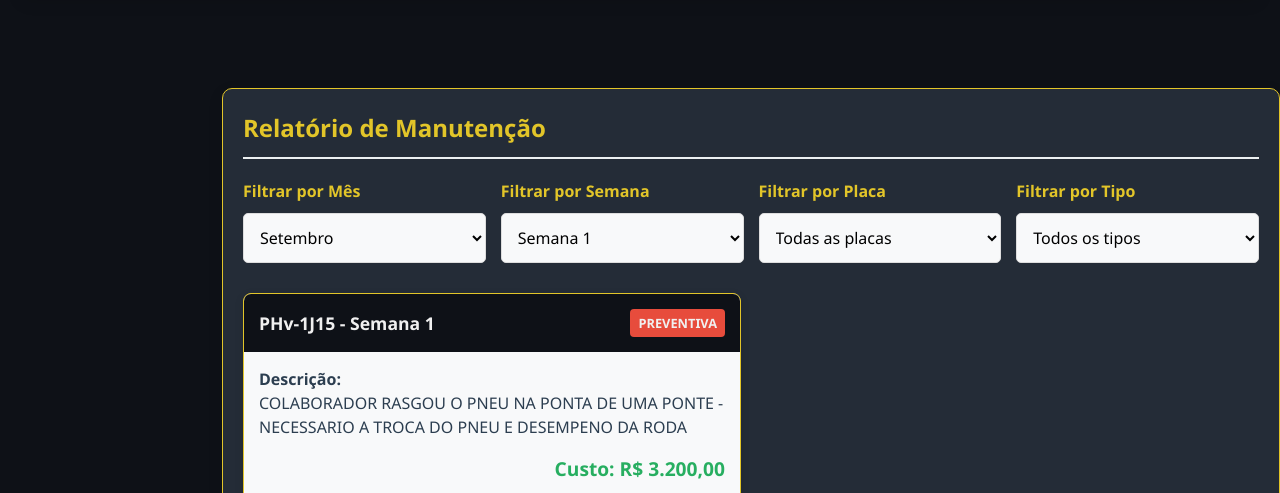
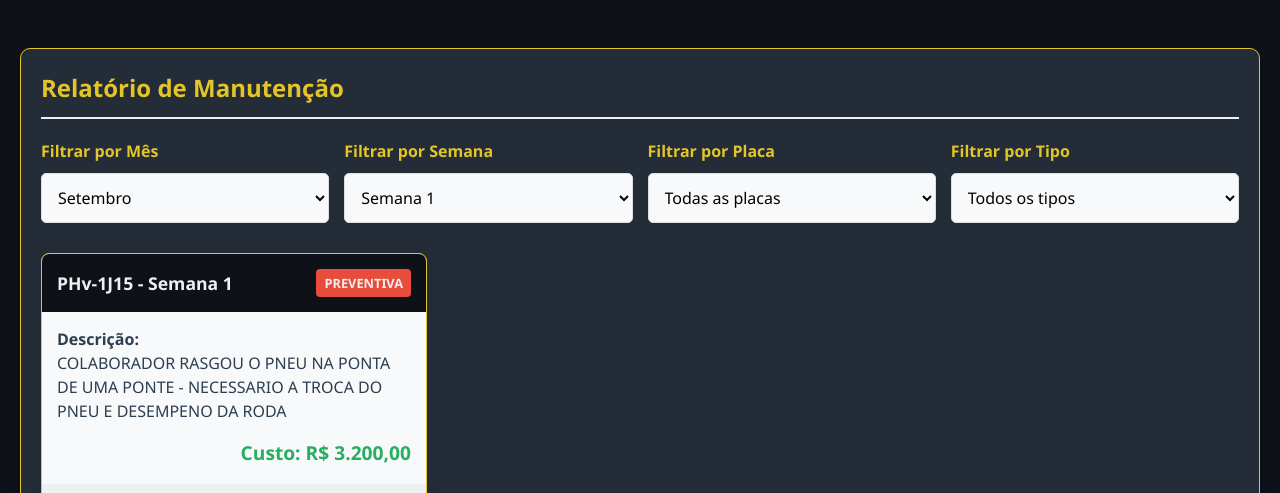
Before and after one commit to joaovctdev/RelatorioFrotaNorteTech, a plain HTML site: page index.html in a window 1280 px wide. Shown: the part 2131-2624 px from the top of the page. Drawn offline with Linux system fonts and the light colour scheme.

Commit message:
Update index.html

```diff
--- a/index.html
+++ b/index.html
@@ -103,7 +103,7 @@
       }
 
       .container {
-        max-width: 1500px;
+        max-width: 1600px;
         margin: 0 auto;
         padding: 40px 20px;
       }
@@ -415,7 +415,7 @@
       .relatorio-manutencao {
         margin-top: 50px;
         padding: 20px;
-        margin-left: 222px;
+        margin-left: 0px;
         max-width: 1464px;
         background: var(--table-alt-row);
         border-radius: 10px;
@@ -666,7 +666,7 @@
           <!-- As fotos dos veículos serão inseridas aqui via JavaScript -->
         </div>
       </div>
-    </div>
+
       <div class="relatorio-manutencao">
         <h2>Relatório de Manutenção</h2>
 
@@ -716,7 +716,7 @@
           <!-- Os dados de manutenção serão inseridos aqui via JavaScript -->
         </div>
       </div>
-
+    </div>
     <footer class="footer">
       <p>
         v 0.0.2 • Desenvolvido para o controle de frota • João Victor Santos ©
```
Lines whose indentation alone changed are shown as unchanged.
